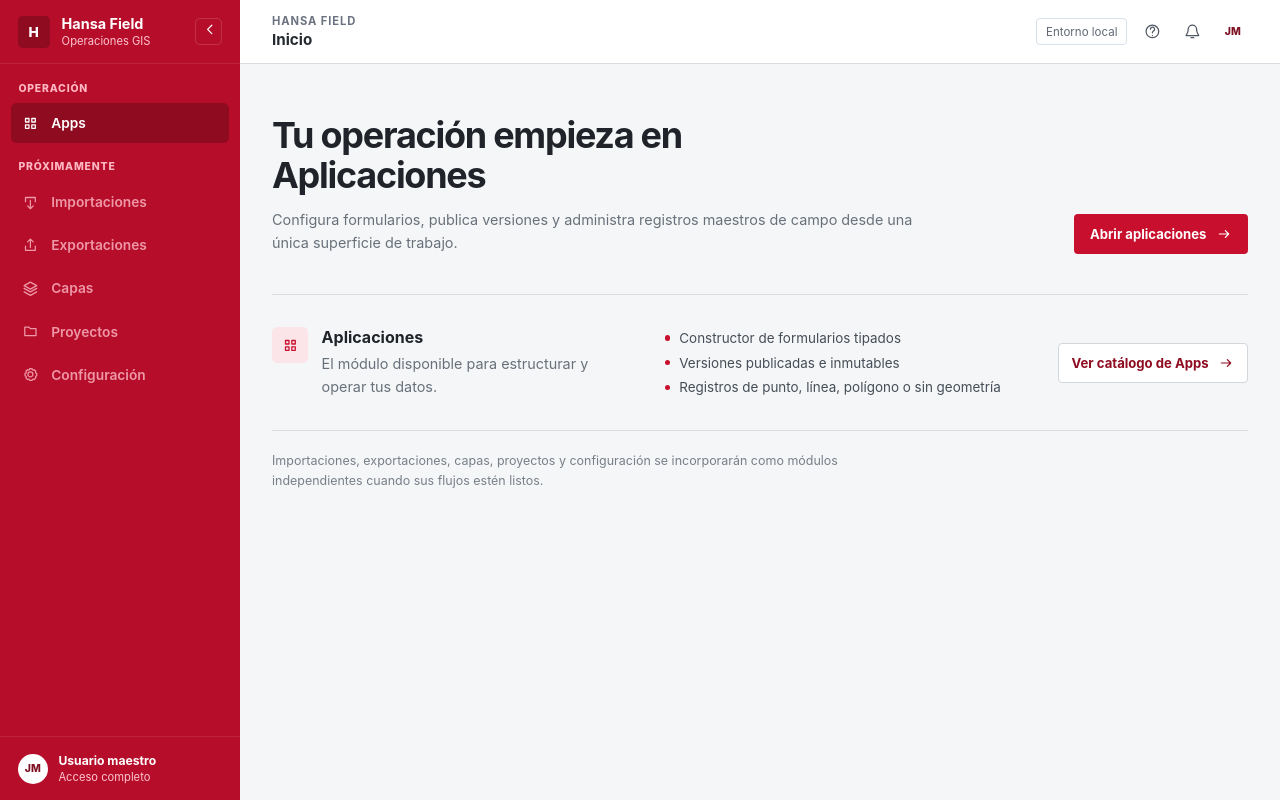
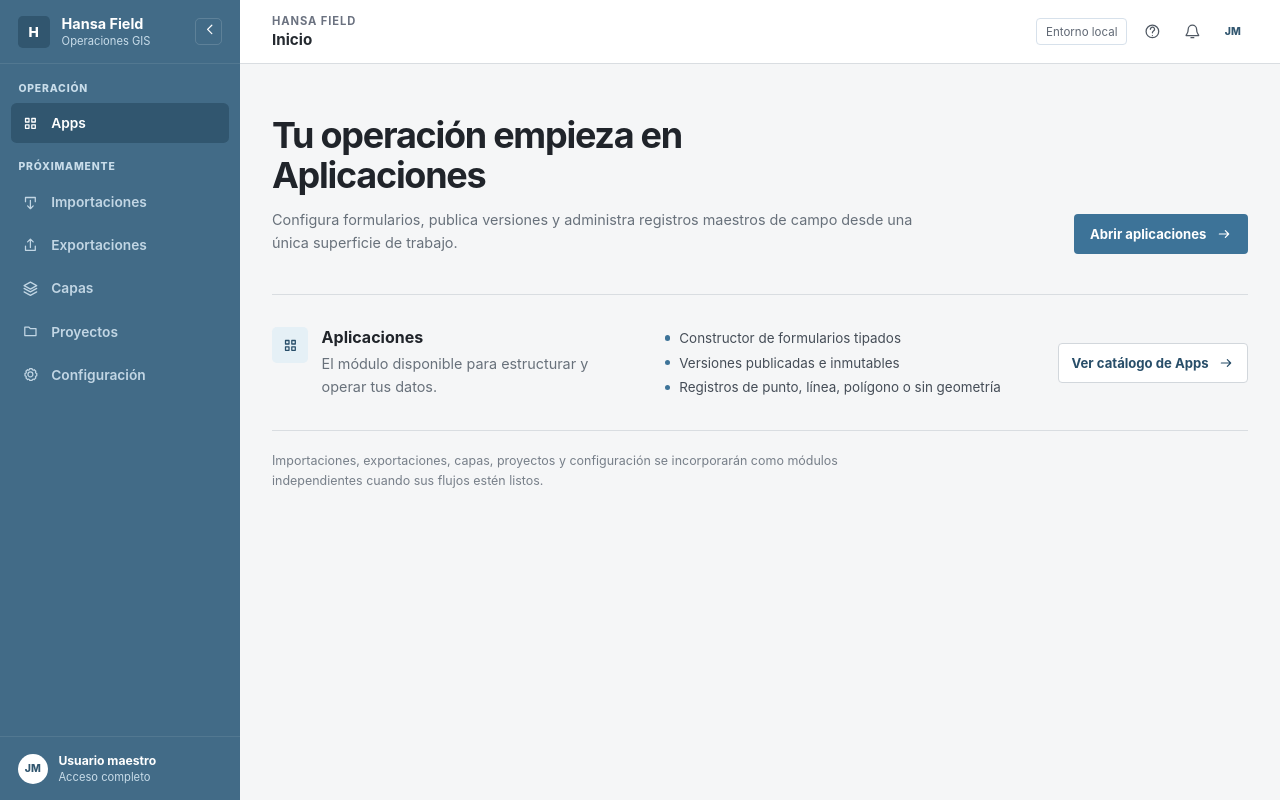
Before and after one commit to RALlanos/hansa-field, a Next.js app in the folder apps/web/: page / in a window 1280 px wide. Built offline with nearby package versions, Linux system fonts and the light colour scheme.

Commit message:
style: soften Hansa home with blue palette

```diff
--- a/apps/web/src/app/styles.css
+++ b/apps/web/src/app/styles.css
@@ -818,6 +818,11 @@ body {
 .home-shell {
   display: flex;
   min-height: 100vh;
+  --home-accent: #3d7398;
+  --home-accent-dark: #284e69;
+  --home-accent-soft: #e5f0f6;
+  --home-sidebar: #426b87;
+  --home-sidebar-dark: #31566f;
   color: var(--ink);
   background: #f5f6f7;
 }
@@ -829,8 +834,8 @@ body {
   height: 100vh;
   flex: 0 0 15rem;
   flex-direction: column;
-  color: #ffe8ec;
-  background: #b60e2a;
+  color: #eaf3f8;
+  background: var(--home-sidebar);
   transition:
     width 160ms ease,
     flex-basis 160ms ease;
@@ -852,7 +857,7 @@ body {
   flex: 0 0 auto;
   border-radius: 0.3rem;
   color: #fff;
-  background: #8e0b20;
+  background: var(--home-sidebar-dark);
   font-size: 0.86rem;
   font-weight: 800;
 }
@@ -868,7 +873,7 @@ body {
 }
 .home-brand-copy small,
 .home-user-copy small {
-  color: #ffc5cf;
+  color: #c9ddea;
   font-size: 0.7rem;
 }
 .home-collapse {
@@ -883,7 +888,7 @@ body {
   cursor: pointer;
 }
 .home-collapse:hover {
-  background: #8e0b20;
+  background: var(--home-sidebar-dark);
 }
 .home-icon-button:hover {
   background: #eaf0f6;
@@ -893,7 +898,7 @@ body {
 .home-icon-button:focus-visible,
 .home-primary-action:focus-visible,
 .home-secondary-action:focus-visible {
-  outline: 3px solid var(--focus);
+  outline: 3px solid #82b5d6;
   outline-offset: 3px;
 }
 .home-nav {
@@ -904,7 +909,7 @@ body {
 .home-nav > p {
   margin: 0.85rem 0 0.35rem;
   padding: 0 0.45rem;
-  color: #ffb8c3;
+  color: #c9ddea;
   font-size: 0.65rem;
   font-weight: 800;
   letter-spacing: 0.08em;
@@ -919,20 +924,20 @@ body {
   min-height: 2.5rem;
   padding: 0 0.7rem;
   border-radius: 0.35rem;
-  color: #ffe8ec;
+  color: #eaf3f8;
   font-size: 0.86rem;
   font-weight: 600;
   text-decoration: none;
 }
 .home-nav-link.is-active {
   color: #fff;
-  background: #8e0b20;
+  background: var(--home-sidebar-dark);
 }
 .home-nav-link:not(.is-disabled):hover {
   background: #ffffff12;
 }
 .home-nav-link.is-disabled {
-  color: #ee97a7;
+  color: #c2d6e4;
   cursor: not-allowed;
 }
 .home-user {
@@ -950,7 +955,7 @@ body {
   height: 1.9rem;
   flex: 0 0 auto;
   border-radius: 50%;
-  color: #7c1022;
+  color: var(--home-sidebar-dark);
   background: #fff;
   font-size: 0.65rem;
   font-weight: 800;
@@ -1058,10 +1063,10 @@ body {
   flex: 0 0 auto;
   padding: 0 1rem;
   color: #fff;
-  background: var(--brand);
+  background: var(--home-accent);
 }
 .home-primary-action:hover {
-  background: #8e0b20;
+  background: var(--home-accent-dark);
 }
 .home-primary-action .home-icon,
 .home-secondary-action .home-icon {
@@ -1084,8 +1089,8 @@ body {
 .home-module-icon {
   width: 2.25rem;
   height: 2.25rem;
-  color: var(--brand);
-  background: #fbe5e9;
+  color: var(--home-accent-dark);
+  background: var(--home-accent-soft);
 }
 .home-icon {
   width: 1.05rem;
@@ -1116,16 +1121,16 @@ body {
   height: 0.35rem;
   content: "";
   border-radius: 50%;
-  background: var(--brand);
+  background: var(--home-accent);
 }
 .home-secondary-action {
   padding: 0 0.8rem;
   border: 1px solid #d2d7dc;
-  color: #8e0b20;
+  color: var(--home-accent-dark);
   background: #fff;
 }
 .home-secondary-action:hover {
-  background: #f3f7fb;
+  background: var(--home-accent-soft);
 }
 .home-roadmap-note {
   margin-top: 1.25rem;
```
